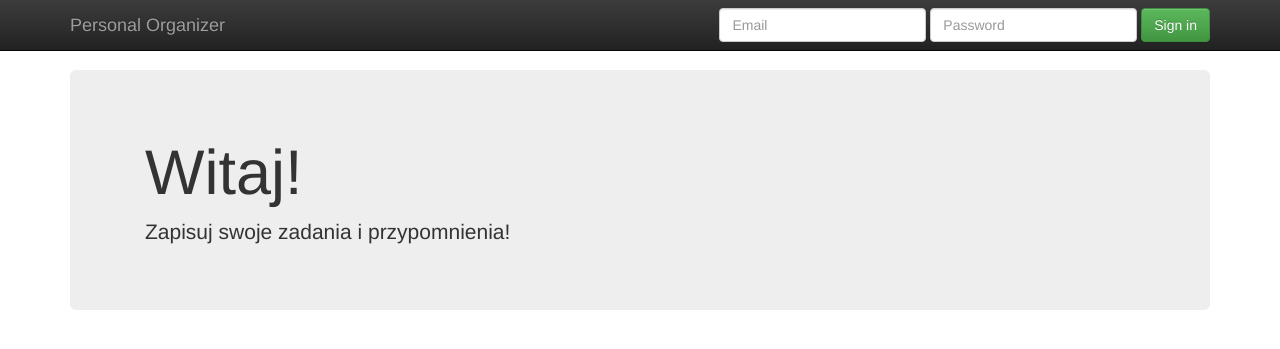
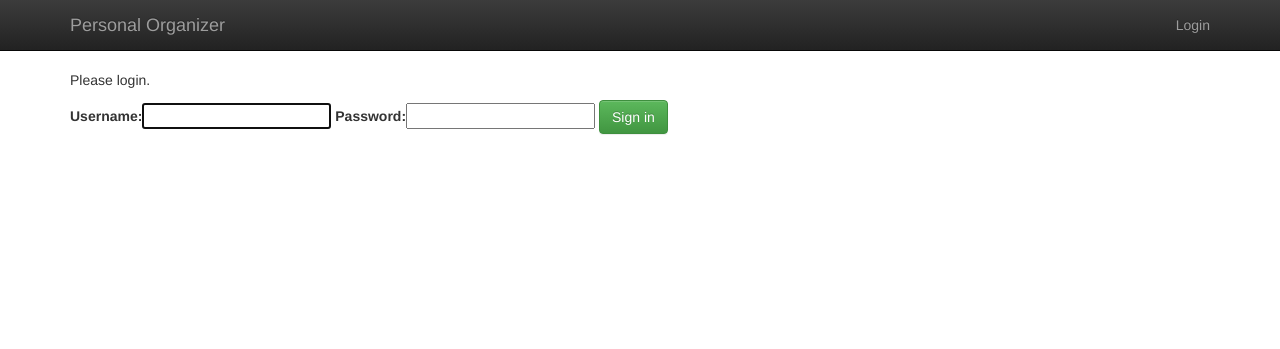
Before and after one commit to patrycjarychlik/Simple-Django-app, a Django app: page /interface/login in a window 1280 px wide. Shown: the top 349 px of the page. Run offline with Django 3.2, Linux system fonts and the light colour scheme; some libraries are stand-ins or nearby versions.

Commit message:
login forms

```diff
--- a/interface/urls.py
+++ b/interface/urls.py
@@ -1,9 +1,19 @@
 
 from django.contrib import admin
+from django.contrib.auth.views import LoginView, LogoutView
 from django.urls import path
 
 from .views import home
 
 urlpatterns = [
-    path('home', home)
+    path('home', home, name="user_page"),
+
+    path('login',
+        LoginView.as_view(template_name="interface/login_form.html"),
+        name="login"),
+
+    path('logout',
+        LogoutView.as_view(),
+        name="logout")
+
 ]
--- a/interface/views.py
+++ b/interface/views.py
@@ -1,9 +1,10 @@
+from django.contrib.auth.decorators import login_required
 from django.shortcuts import render
 from website.models import List
 
 # Create your views here.
 
-
+@login_required
 def home(request):
     return  render(request, "interface/home.html",
                    {'items': List.objects.all()});
--- a/rychlikKlose/settings.py
+++ b/rychlikKlose/settings.py
@@ -38,7 +38,7 @@ INSTALLED_APPS = [
     'django.contrib.messages',
     'django.contrib.staticfiles',
     'website',
-    'interface'
+    'interface',
 ]
 
 MIDDLEWARE = [
@@ -124,3 +124,7 @@ STATIC_URL = '/static/'
 STATICFILES_DIRS = [
     os.path.join(BASE_DIR, "static")
 ]
+
+LOGIN_REDIRECT_URL="user_page"
+LOGOUT_REDIRECT_URL="main_welcome"
+LOGIN_URL="login"
--- a/rychlikKlose/urls.py
+++ b/rychlikKlose/urls.py
@@ -21,5 +21,5 @@ from .views import welcome
 urlpatterns = [
     path('admin/', admin.site.urls),
     path('interface/', include('interface.urls')),
-    re_path('/*', welcome)
+    re_path('^$', welcome, name="main_welcome")
 ]
--- a/rychlikKlose/views.py
+++ b/rychlikKlose/views.py
@@ -3,4 +3,7 @@ from django.shortcuts import render, redirect
 
 
 def welcome(request):
-    return  render(request, "rychlikKlose/welcome.html");
+    if request.user.is_authenticated:
+        return redirect('user_page')
+    else:
+        return  render(request, "rychlikKlose/welcome.html")
--- a/templates/base.html
+++ b/templates/base.html
@@ -37,15 +37,13 @@
           <a class="navbar-brand" href="/">Personal Organizer</a>
         </div>
         <div id="navbar" class="navbar-collapse collapse">
-          <form class="navbar-form navbar-right" role="form">
-            <div class="form-group">
-              <input type="text" placeholder="Email" class="form-control">
-            </div>
-            <div class="form-group">
-              <input type="password" placeholder="Password" class="form-control">
-            </div>
-            <button type="submit" class="btn btn-success">Sign in</button>
-          </form>
+           <ul class="nav navbar-nav navbar-right">
+            {% if user.is_authenticated %}
+                <li><a href="{% url 'logout' %}">Logout</a></li>
+            {% else %}
+                <li><a href="{% url 'login' %}">Login</a></li>
+            {% endif %}
+        </ul>
         </div><!--/.navbar-collapse -->
       </div>
     </nav>
--- /dev/null
+++ b/templates/interface/login_form.html
@@ -0,0 +1,21 @@
+{% extends "base.html" %}
+
+{% block title %}
+    Login
+{% endblock %}
+
+{% block content %}
+
+    <form role="form"
+          action="{% url 'login' %}"
+          method="post">
+        {% csrf_token %}
+
+        <p>Please login.</p>
+
+        {{ form }}
+
+        <button type="submit" class="btn btn-success">Sign in</button>
+    </form>
+
+{% endblock %}
```
Also changed, not shown: db.sqlite3.
